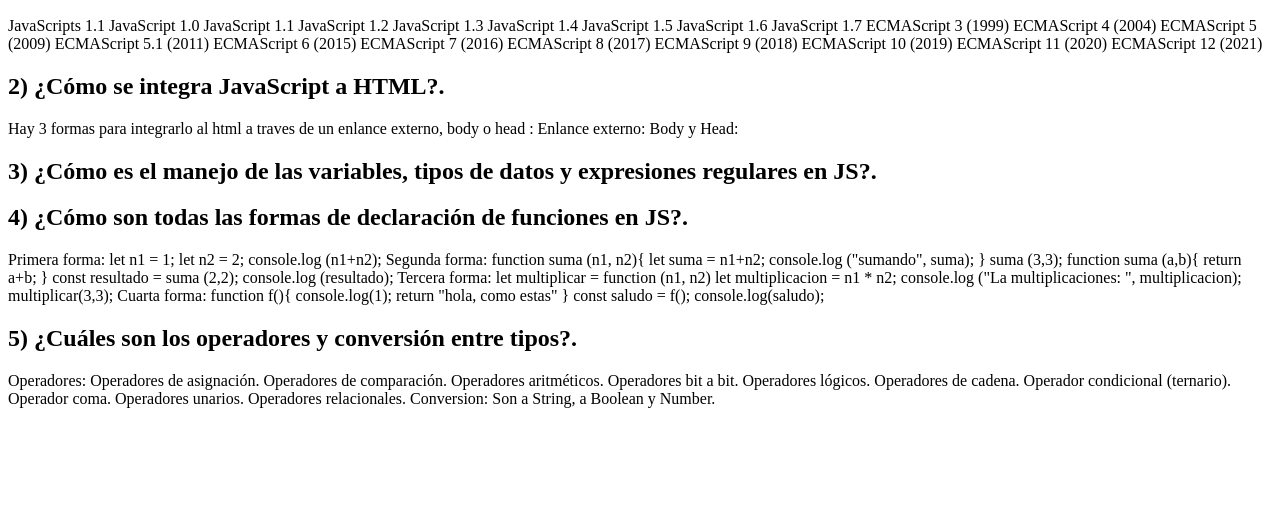
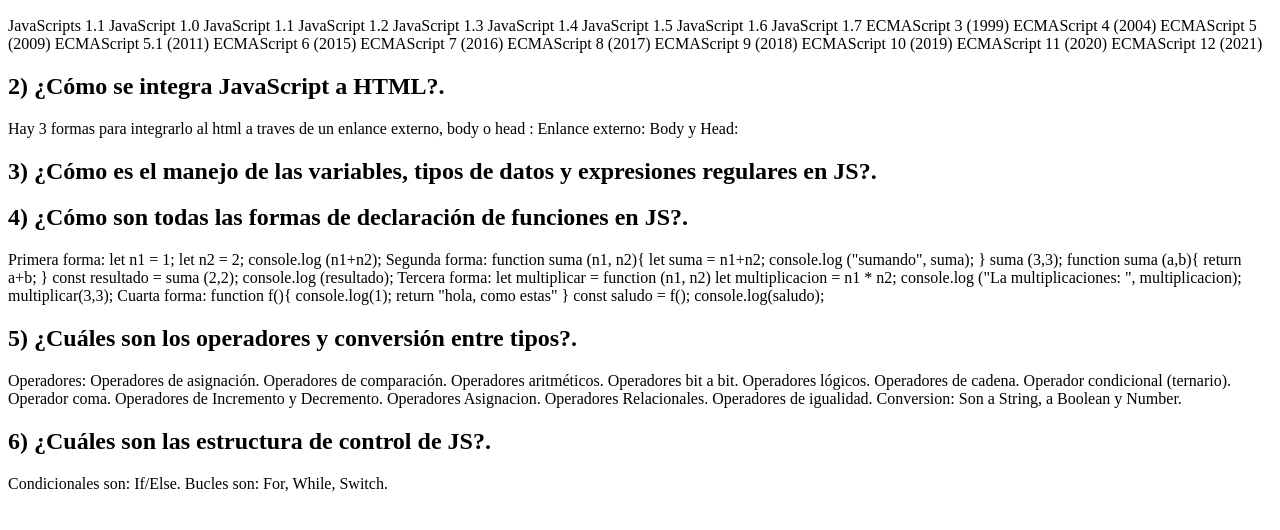
Before and after one commit to Facundo7Rodriguez/Trabajo-Practico-N6-JS-, a plain HTML site: page index.html in a window 1280 px wide. Shown: the part 110-640 px from the top of the page. Drawn offline with Linux system fonts and the light colour scheme.

Commit message:
Ejercicio 6

```diff
--- a/index.html
+++ b/index.html
@@ -88,10 +88,19 @@
             Operadores de cadena.
             Operador condicional (ternario).
             Operador coma.
-            Operadores unarios.
-            Operadores relacionales.
+            Operadores de Incremento y Decremento.
+            Operadores Asignacion.
+            Operadores Relacionales.
+            Operadores de igualidad.
+
 
             Conversion: Son a String, a Boolean y Number.
         </p>
+
+        <h2>6) ¿Cuáles son las estructura de control de JS?.</h2>
+        <p>
+            Condicionales son: If/Else.
+            Bucles son: For, While, Switch.
+        </p>
 </body>
 </html>
```
